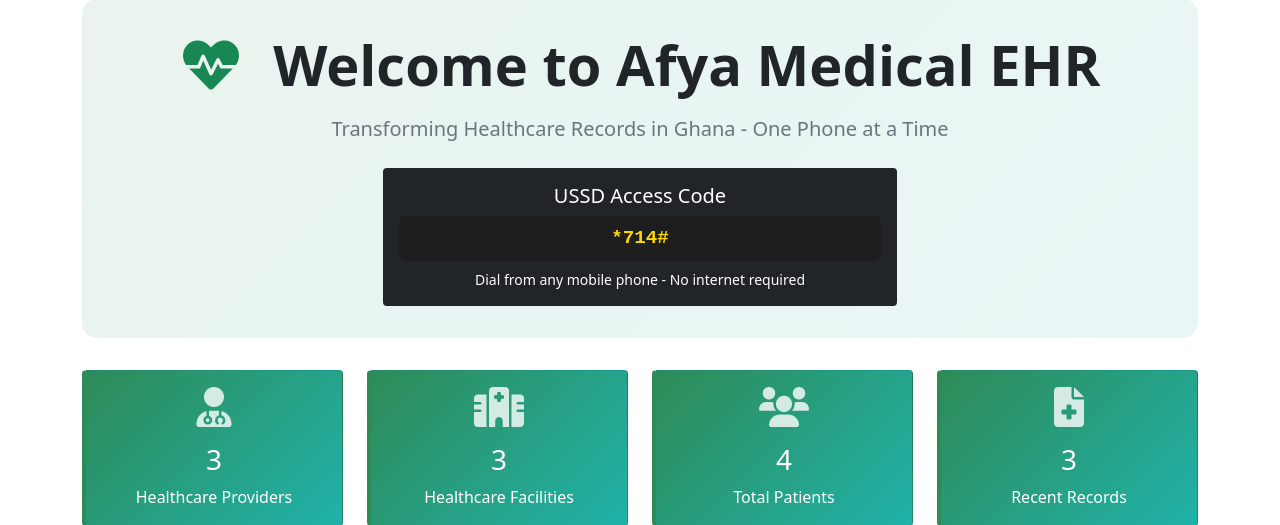
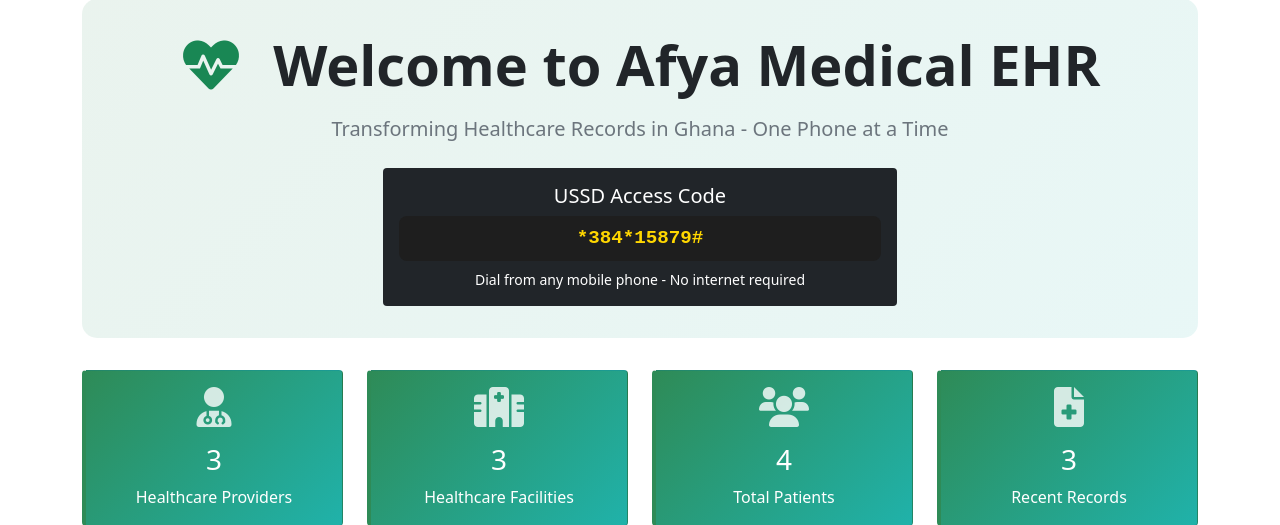
Before and after one commit to TSTS09/Afya, a Flask app: page / in a window 1280 px wide. Shown: the part 81-606 px from the top of the page. Run offline with Flask 3, Linux system fonts and the light colour scheme; data comes from the database, SQL or seed files in the repository; both versions use the stored data as it was after the commit.

Commit message:
updating USSd code

```diff
--- a/Local Testing/app.py
+++ b/Local Testing/app.py
@@ -6,7 +6,7 @@
 import os
 import hashlib
 from datetime import datetime
-from dotenv import load_dotenv  # Add this import
+from dotenv import load_dotenv
 from session_manager import SessionManager
 from medical_menu import MedicalMenu
 from flask import Flask, make_response, request, flash, url_for, redirect, render_template, jsonify
@@ -582,7 +582,7 @@
                             </div>
                             <div class="mb-3">
                                 <label class="form-label"><strong>Service Code:</strong></label>
-                                <input name="serviceCode" value="*714#" class="form-control">
+                                <input name="serviceCode" value="*384*15879#" class="form-control">
                             </div>
                             <div class="mb-3">
                                 <label class="form-label"><strong>Phone Number:</strong></label>
@@ -650,7 +650,7 @@
     print(f"🌐 Web Interface: http://localhost:{port}")
     print(f"🧪 USSD Test: http://localhost:{port}/test-ussd")
     print(f"❤️ Health Check: http://localhost:{port}/health")
-    print(f"📱 USSD Code: *714#")
+    print(f"📱 USSD Code: *384*15879#")
     print("=" * 60)
 
     # Run the application
--- a/Local Testing/medical_menu.py
+++ b/Local Testing/medical_menu.py
@@ -368,7 +368,7 @@
         """Handle invalid menu selections"""
         menu_text = "Invalid selection.\n\n"
         menu_text += "Please choose a valid option\n"
-        menu_text += "or dial *714# to restart."
+        menu_text += "or dial *384*15879# to restart."
         return self.session.ussd_end(menu_text)
 
     def error_menu(self, error_message, session_id):
--- a/Local Testing/templates/dashboard.html
+++ b/Local Testing/templates/dashboard.html
@@ -135,7 +135,7 @@
                     <div class="card border-0 bg-dark text-white">
                         <div class="card-body text-center py-3">
                             <h5 class="card-title mb-2">USSD Access Code</h5>
-                            <div class="ussd-code">*714#</div>
+                            <div class="ussd-code">*384*15879#</div>
                             <p class="small mt-2 mb-0">Dial from any mobile phone - No internet required</p>
                         </div>
                     </div>
--- a/Local Testing/templates/patient.html
+++ b/Local Testing/templates/patients.html
@@ -237,7 +237,7 @@
                         <div class="card-body">
                             <h6 class="card-title">How to register patients:</h6>
                             <ol class="text-start small mb-0">
-                                <li>Dial <strong>*714#</strong> from your phone</li>
+                                <li>Dial <strong>*384*15879#</strong> from your phone</li>
                                 <li>Select <strong>"1"</strong> for Healthcare Provider</li>
                                 <li>Enter your PIN (demo PIN: <code>1234</code>)</li>
                                 <li>Select <strong>"2"</strong> for New Patient</li>
@@ -257,7 +257,7 @@
                         <i class="fas fa-mobile-alt fa-2x text-primary mb-3"></i>
                         <h5>USSD Patient Registration</h5>
                         <p class="text-muted">Register new patients via USSD</p>
-                        <div class="ussd-code bg-dark text-warning p-2 rounded">*714#</div>
+                        <div class="ussd-code bg-dark text-warning p-2 rounded">*384*15879#</div>
                     </div>
                 </div>
             </div>
--- a/Local Testing/templates/register_facility.html
+++ b/Local Testing/templates/register_facility.html
@@ -92,7 +92,7 @@
                         </p>
                         <ul>
                             <li>Register healthcare providers for your facility</li>
-                            <li>Start using the USSD system by dialing <strong>*714#</strong></li>
+                            <li>Start using the USSD system by dialing <strong>*384*15879#</strong></li>
                             <li>Access the web dashboard for advanced features</li>
                             <li>View patient records and manage appointments</li>
                         </ul>
--- a/Local Testing/templates/register_provider.html
+++ b/Local Testing/templates/register_provider.html
@@ -112,7 +112,7 @@
                         <h5 class="card-title">How to Use USSD System</h5>
                         <p class="card-text">After registration, you can access the system:</p>
                         <ol>
-                            <li>Dial <strong>*714#</strong> from your registered phone number</li>
+                            <li>Dial <strong>*384*15879#</strong> from your registered phone number</li>
                             <li>Select "1" for Healthcare Provider</li>
                             <li>Enter your 4-digit PIN</li>
                             <li>Access patient records, create new records, and manage appointments</li>
```
Also changed, not shown: Local Testing/instance/afya_medical.sqlite3 (added).
